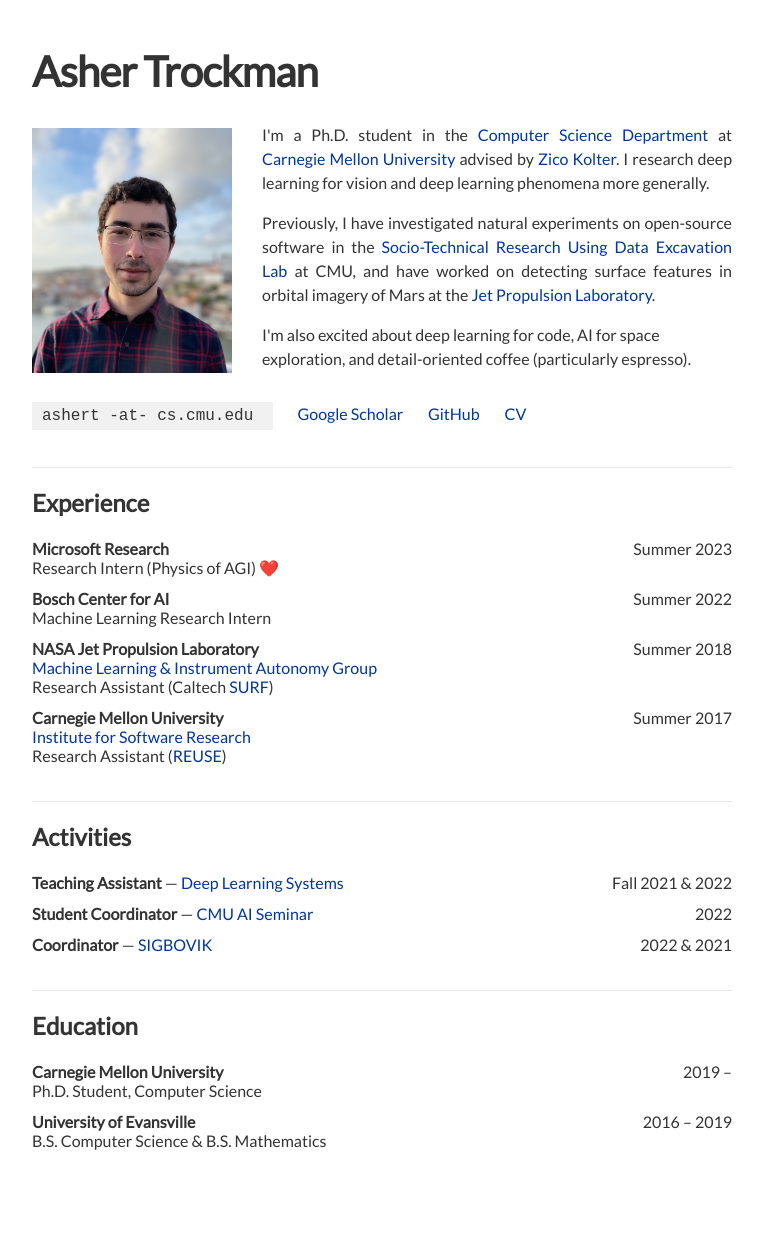
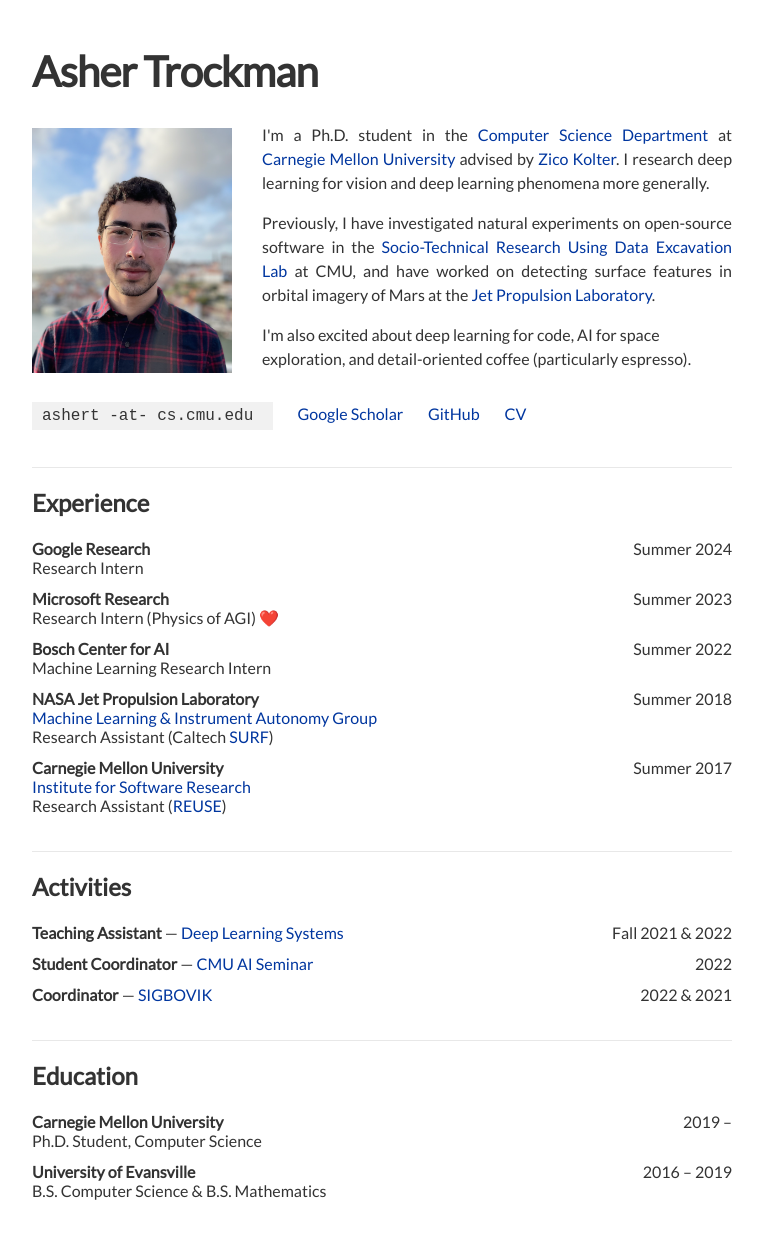
Before and after one commit to ashertrockman/ashertrockman.github.io, a Jekyll site: the page index.html, which Jekyll copies as it is, in a window 1280 px wide. Shown: the whole page, without its empty margins (258-1021 px from the left). Built offline with Jekyll 4.4.1, drawn with Linux system fonts in a browser that asks for light colours; Markdown is read by kramdown in place of the engine named in the settings; before the commit the page ends 1188 px from its top, so only the background shows below that.

Commit message:
Update index.html

```diff
--- a/index.html
+++ b/index.html
@@ -157,6 +157,14 @@
                 <table>
                 <tr>
                     <td class="exp">
+                        <strong>Google Research</strong><br>
+                        Research Intern
+                    </td>
+                    <td class="date">Summer 2024</td>
+                </tr>
+
+                <tr>
+                    <td class="exp">
                         <strong>Microsoft Research</strong><br>
                         Research Intern (Physics of AGI) ❤️
                     </td>
```
